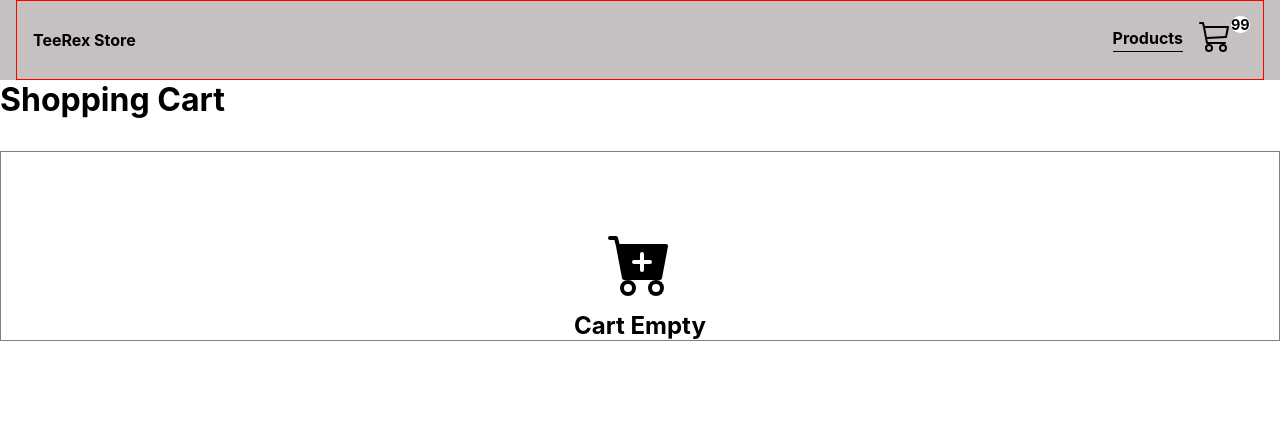
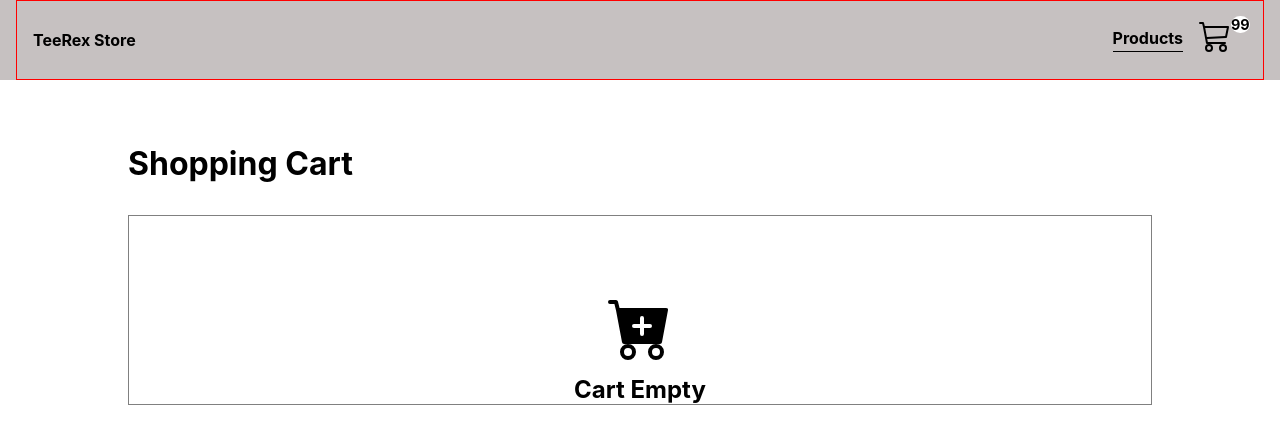
Before and after one commit to dibdas/teerex-store, a React (Create React App) app: page /cart in a window 1280 px wide. Shown: the top 444 px of the page. Built offline with nearby package versions, Linux system fonts and the light colour scheme.

Commit message:
modified

```diff
--- a/src/pages/payments/Payments.scss
+++ b/src/pages/payments/Payments.scss
@@ -0,0 +1,5 @@
+.payments{
+    margin-top: 4rem;
+    width:80vw;
+    margin-inline: auto;
+}
```
